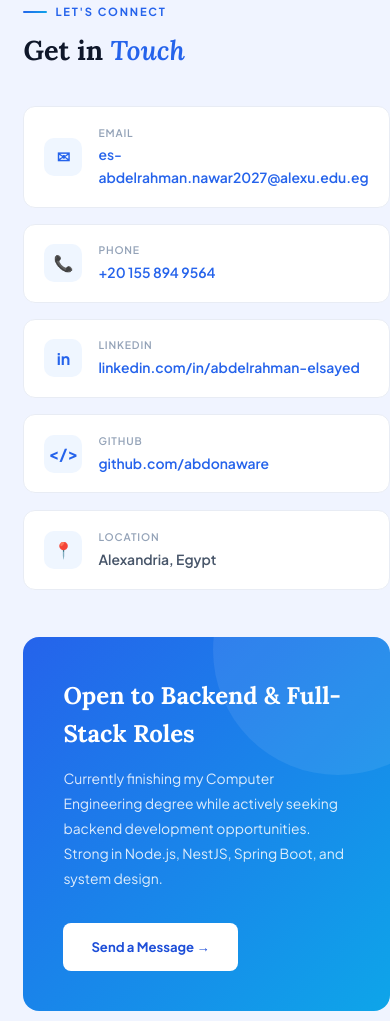
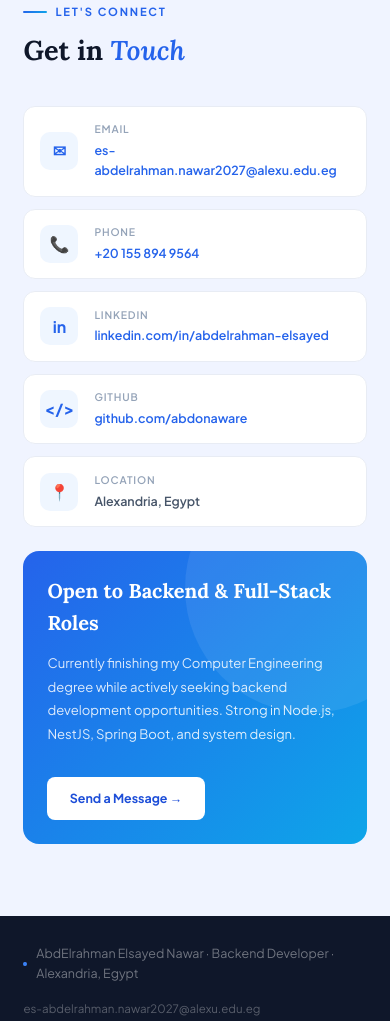
Before and after one commit to ayanawar4/abdelrahman-portfolio, a plain HTML site: page index.html in a window 390 px wide. Shown: the part 6453-7474 px from the top of the page. Drawn offline with Linux system fonts and the light colour scheme.

Commit message:
Update index.html

```diff
--- a/index.html
+++ b/index.html
@@ -416,7 +416,7 @@
 /* ── CONTACT ── */
 .contact-grid{
   display:grid;grid-template-columns:1fr 1fr;
-  gap:3rem;margin-top:2.5rem;
+  gap:2rem;margin-top:2.5rem;
 }
 .contact-items{display:flex;flex-direction:column;gap:1rem}
 .contact-item{
@@ -439,6 +439,7 @@
   background:var(--gradient);border-radius:16px;
   padding:2.5rem;color:#fff;
   position:relative;overflow:hidden;
+  height:100%;
 }
 .contact-panel::before{
   content:'';position:absolute;top:-30%;right:-20%;
@@ -493,7 +494,12 @@
   .nav-hire{display:none}
   .hamburger{display:flex}
   .section{padding:4.5rem 6%}
-  .contact-grid{grid-template-columns:1fr}
+  .contact-grid{grid-template-columns:1fr;gap:1.5rem}
+  .contact-panel{padding:2rem}
+  .contact-panel-h{font-size:1.25rem}
+  .contact-panel-p{font-size:0.82rem}
+  .contact-items{gap:0.75rem}
+  .contact-item{padding:0.9rem 1rem}
   .edu-card{grid-template-columns:1fr;gap:1.25rem}
   .edu-gpa-wrap{text-align:left}
   .exp-card{padding-left:2rem}
@@ -504,6 +510,10 @@
   .photo-ring{width:180px;height:180px}
   .photo-cards{display:none}
   footer{flex-direction:column;align-items:flex-start}
+  .contact-grid{grid-template-columns:1fr}
+  .contact-val{font-size:0.78rem}
+  .contact-panel{padding:1.5rem}
+  .contact-panel-btn{padding:0.7rem 1.4rem;font-size:0.78rem}
 }
 
 /* ── TYPING ANIMATION ── */
@@ -792,6 +802,7 @@
           <div class="proj-name">JetStay — Flight &amp; Hotel Booking</div>
           <p class="proj-desc">Full-stack booking platform with JWT &amp; Google OAuth authentication, role-based access (users, hotel admins, airline admins), advanced search, booking, cancellation, and secure payment workflows.</p>
           <div class="proj-tags"><span class="proj-tag">Spring Boot</span><span class="proj-tag">React</span><span class="proj-tag">MySQL</span><span class="proj-tag">JWT</span><span class="proj-tag">OAuth</span></div>
+
         </div>
       </div>
 
@@ -805,6 +816,7 @@
           <div class="proj-name">Producer–Consumer Simulation</div>
           <p class="proj-desc">Real-time simulation using Java multithreading and WebSocket. Applied Producer–Consumer, Singleton, Observer, Snapshot, and Concurrency patterns to ensure scalability and consistency.</p>
           <div class="proj-tags"><span class="proj-tag">Java</span><span class="proj-tag">Spring Boot</span><span class="proj-tag">WebSocket</span><span class="proj-tag">React</span></div>
+
         </div>
       </div>
 
@@ -818,6 +830,7 @@
           <div class="proj-name">InstaMail — Real-Time Email Platform</div>
           <p class="proj-desc">Live inbox updates using Server-Sent Events (SSE). Applied the Proxy Design Pattern to rate-limit requests and improve system stability.</p>
           <div class="proj-tags"><span class="proj-tag">Spring Boot</span><span class="proj-tag">SSE</span><span class="proj-tag">React</span><span class="proj-tag">Proxy Pattern</span></div>
+
         </div>
       </div>
 
@@ -831,6 +844,7 @@
           <div class="proj-name">DoHub — Task Management System</div>
           <p class="proj-desc">Collaborative task system with real-time shared updates using SSE. JWT authentication and task tagging for secure team collaboration.</p>
           <div class="proj-tags"><span class="proj-tag">Spring Boot</span><span class="proj-tag">SSE</span><span class="proj-tag">JWT</span><span class="proj-tag">React</span></div>
+
         </div>
       </div>
 
@@ -844,6 +858,7 @@
           <div class="proj-name">Paint — Web Drawing Application</div>
           <p class="proj-desc">Drawing app with undo/redo using the Command pattern and persistent save/load (JSON, XML). Clean extensible architecture using multiple GoF design patterns.</p>
           <div class="proj-tags"><span class="proj-tag">Command Pattern</span><span class="proj-tag">GoF</span><span class="proj-tag">JSON</span><span class="proj-tag">XML</span></div>
+
         </div>
       </div>
 
```
